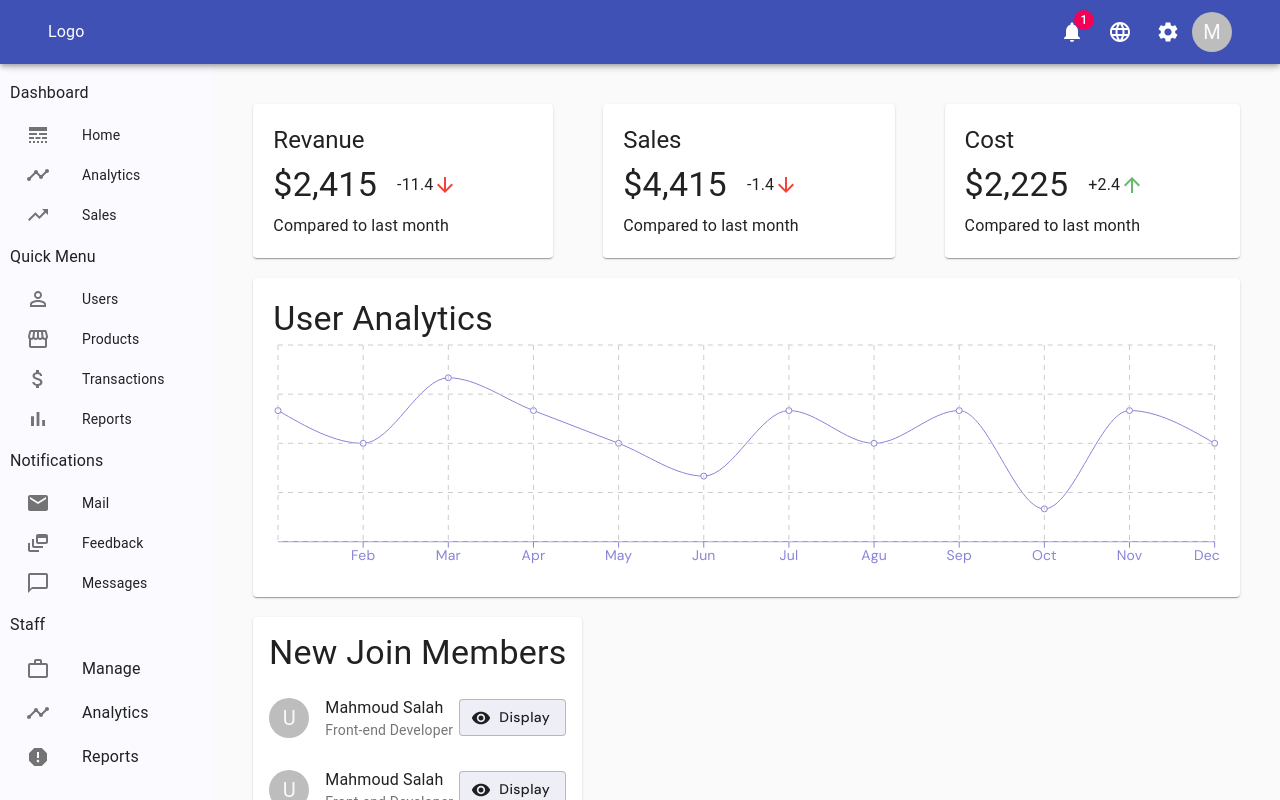
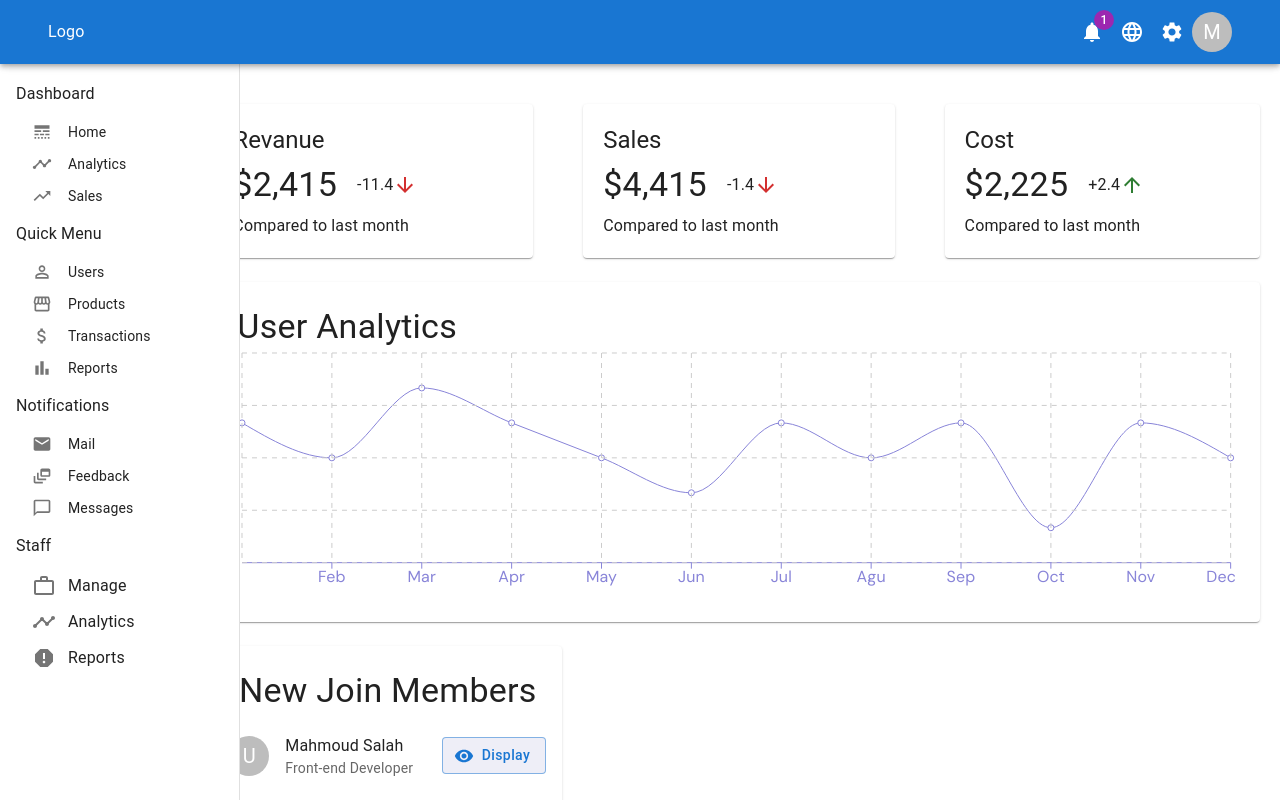
Before and after one commit to Mahmoud2227/ecommerce_admin_panel, a React (Create React App) app: page / in a window 1280 px wide. Shown: the top 800 px of the page. Built offline with nearby package versions, Linux system fonts and the light colour scheme.

Commit message:
upgraded material-ui from v4 to v5

```diff
--- a/package.json
+++ b/package.json
@@ -3,8 +3,10 @@
 	"version": "0.1.0",
 	"private": true,
 	"dependencies": {
-    "@material-ui/core": "^4.12.4",
-    "@material-ui/icons": "^4.11.3",
+		"@emotion/react": "^11.9.0",
+		"@emotion/styled": "^11.8.1",
+		"@mui/icons-material": "^5.6.2",
+		"@mui/material": "^5.6.3",
 		"@mui/styles": "^5.6.2",
 		"@testing-library/jest-dom": "^5.16.4",
 		"@testing-library/react": "^13.1.1",
--- a/src/App.js
+++ b/src/App.js
@@ -1,5 +1,5 @@
 import Topbar from "./components/Topbar/Topbar";
-import {CssBaseline, Grid, Toolbar} from "@material-ui/core";
+import {CssBaseline, Grid, Toolbar} from "@mui/material";
 import SideBar from "./components/SideBar/SideBar";
 import Home from "./pages/home/Home";
 
@@ -9,7 +9,7 @@ function App() {
 			<CssBaseline />
 			<Topbar />
 			<Toolbar />
-			<Grid container justifyContent='space-between' style={{height: "Calc(100vh - 64px)"}}>
+			<Grid container justifyContent='space-between' sx={{height: "Calc(100vh - 64px)"}}>
 				<SideBar />
 				<Home />
 			</Grid>
--- a/src/components/SideBar/SideBar.js
+++ b/src/components/SideBar/SideBar.js
@@ -1,13 +1,18 @@
 import React from "react";
 import {
 	Box,
+	Drawer,
 	Grid,
+	List,
+	ListItem,
 	ListItemIcon,
 	ListItemText,
 	MenuItem,
 	MenuList,
+	Toolbar,
 	Typography,
-} from "@material-ui/core";
+	makeStyles,
+} from "@mui/material";
 import {
 	AttachMoney,
 	BarChart,
@@ -21,12 +26,23 @@ import {
 	Timeline,
 	TrendingUp,
 	WorkOutline,
-} from "@material-ui/icons";
+} from "@mui/icons-material";
 
 const SideBar = () => {
 	return (
-		<Grid item md={2} style={{background: "rgb(251, 251, 255)", padding: "15px 10px 0 "}}>
-			<Box position='fixed'>
+		<Grid item md={2} sx={{background: "rgb(251, 251, 255)"}}>
+			{/* <Drawer variant='permanent'>
+				<Typography>Hello</Typography>
+			</Drawer> */}
+			<Drawer
+				variant='permanent'
+				sx={{
+					width: 240,
+					flexShrink: 0,
+					[`& .MuiDrawer-paper`]: {width: 240, boxSizing: "border-box"},
+				}}>
+				<Toolbar />
+				<Box paddingLeft={2} paddingTop={2}>
 					<Typography variant='subtitle1'>Dashboard</Typography>
 					<MenuList dense>
 						<MenuItem>
@@ -118,6 +134,7 @@ const SideBar = () => {
 						</MenuItem>
 					</MenuList>
 				</Box>
+			</Drawer>
 		</Grid>
 	);
 };
--- a/src/components/Topbar/Topbar.js
+++ b/src/components/Topbar/Topbar.js
@@ -1,12 +1,10 @@
-import {useState} from "react";
-import {AppBar, Container, Toolbar, Typography, IconButton, Badge, Avatar} from "@material-ui/core";
+import {AppBar, Container, Toolbar, Typography, IconButton, Badge, Avatar} from "@mui/material";
 
-import {Language, Notifications, Settings} from "@material-ui/icons";
+import {Language, Notifications, Settings} from "@mui/icons-material";
 
 const Topbar = () => {
 	return (
-		<>
-			<AppBar>
+		<AppBar sx={{zIndex: (theme) => theme.zIndex.drawer + 1}}>
 			<Container maxWidth='xl'>
 				<Toolbar variant='regular'>
 					<Typography>Logo</Typography>
@@ -26,7 +24,6 @@ const Topbar = () => {
 				</Toolbar>
 			</Container>
 		</AppBar>
-		</>
 	);
 };
 
--- a/src/components/WidgetSm/WidgetSm.js
+++ b/src/components/WidgetSm/WidgetSm.js
@@ -8,14 +8,14 @@ import {
 	ListItemText,
 	Paper,
 	Typography,
-} from "@material-ui/core";
-import {Visibility} from "@material-ui/icons";
+} from "@mui/material";
+import {Visibility} from "@mui/icons-material";
 import React from "react";
 
 const WidgetSm = () => {
 	return (
 		<Grid item md={4}>
-			<Paper style={{paddingBlock: 15}} elevation={1}>
+			<Paper sx={{paddingBlock: 3}} elevation={1}>
 				<Typography variant='h4' align='center'>
 					New Join Members
 				</Typography>
@@ -27,7 +27,7 @@ const WidgetSm = () => {
 						<ListItemText primary='Mahmoud Salah' secondary='Front-end Developer' />
 						<Button
 							variant='outlined'
-							style={{backgroundColor: "#eeeef7", textTransform: "none"}}
+							sx={{backgroundColor: "#eeeef7", textTransform: "none"}}
 							startIcon={<Visibility />}>
 							Display
 						</Button>
@@ -39,7 +39,7 @@ const WidgetSm = () => {
 						<ListItemText primary='Mahmoud Salah' secondary='Front-end Developer' />
 						<Button
 							variant='outlined'
-							style={{backgroundColor: "#eeeef7", textTransform: "none"}}
+							sx={{backgroundColor: "#eeeef7", textTransform: "none"}}
 							startIcon={<Visibility />}>
 							Display
 						</Button>
@@ -51,7 +51,7 @@ const WidgetSm = () => {
 						<ListItemText primary='Mahmoud Salah' secondary='Front-end Developer' />
 						<Button
 							variant='outlined'
-							style={{backgroundColor: "#eeeef7", textTransform: "none"}}
+							sx={{backgroundColor: "#eeeef7", textTransform: "none"}}
 							startIcon={<Visibility />}>
 							Display
 						</Button>
@@ -63,7 +63,7 @@ const WidgetSm = () => {
 						<ListItemText primary='Mahmoud Salah' secondary='Front-end Developer' />
 						<Button
 							variant='outlined'
-							style={{backgroundColor: "#eeeef7", textTransform: "none"}}
+							sx={{backgroundColor: "#eeeef7", textTransform: "none"}}
 							startIcon={<Visibility />}>
 							Display
 						</Button>
--- a/src/components/chart/Chart.js
+++ b/src/components/chart/Chart.js
@@ -1,5 +1,5 @@
 import React from "react";
-import {Paper, Typography} from "@material-ui/core";
+import {Paper, Typography} from "@mui/material";
 import {
 	LineChart,
 	Line,
@@ -13,7 +13,7 @@ import {
 
 const Chart = ({title, data, dataKey, grid}) => {
 	return (
-		<Paper elevation={1} style={{padding: 20, marginBlock: 20}}>
+		<Paper elevation={1} sx={{padding: 3, marginBlock: 3}}>
 			<Typography variant='h4'>{title}</Typography>
 			<ResponsiveContainer width='100%' aspect={4 / 1}>
 				<LineChart data={data}>
--- a/src/components/featuredInfo/FeaturedInfo.js
+++ b/src/components/featuredInfo/FeaturedInfo.js
@@ -1,14 +1,14 @@
-import {Box, Grid, Paper, Typography} from "@material-ui/core/";
-import {ArrowDownward, ArrowUpward} from "@material-ui/icons";
+import {Box, Grid, Paper, Typography} from "@mui/material";
+import {ArrowDownward, ArrowUpward} from "@mui/icons-material";
 
 const FeaturedInfo = () => {
 	return (
-		<Grid container style={{gap: "50px"}}>
-			<Grid item style={{flexGrow: 1}}>
-				<Paper style={{padding: "20px"}} elevation={1}>
+		<Grid container sx={{gap: "50px"}}>
+			<Grid item sx={{flexGrow: 1}}>
+				<Paper sx={{padding: "20px"}} elevation={1}>
 					<Typography variant='h5'>Revanue</Typography>
 					<Box display='flex' alignItems='center' marginY={1}>
-						<Typography variant='h4' style={{marginRight: "20px"}}>
+						<Typography variant='h4' sx={{marginRight: "20px"}}>
 							$2,415
 						</Typography>
 						<Typography>-11.4</Typography>
@@ -17,11 +17,11 @@ const FeaturedInfo = () => {
 					<Typography variant='body1'>Compared to last month</Typography>
 				</Paper>
 			</Grid>
-			<Grid item style={{flexGrow: 1}}>
-				<Paper style={{padding: "20px"}} elevation={1}>
+			<Grid item sx={{flexGrow: 1}}>
+				<Paper sx={{padding: "20px"}} elevation={1}>
 					<Typography variant='h5'>Sales</Typography>
 					<Box display='flex' alignItems='center' marginY={1}>
-						<Typography variant='h4' style={{marginRight: "20px"}}>
+						<Typography variant='h4' sx={{marginRight: "20px"}}>
 							$4,415
 						</Typography>
 						<Typography>-1.4</Typography>
@@ -30,15 +30,15 @@ const FeaturedInfo = () => {
 					<Typography variant='body1'>Compared to last month</Typography>
 				</Paper>
 			</Grid>
-			<Grid item style={{flexGrow: 1}}>
-				<Paper style={{padding: "20px"}} elevation={1}>
+			<Grid item sx={{flexGrow: 1}}>
+				<Paper sx={{padding: "20px"}} elevation={1}>
 					<Typography variant='h5'>Cost</Typography>
 					<Box display='flex' alignItems='center' marginY={1}>
-						<Typography variant='h4' style={{marginRight: "20px"}}>
+						<Typography variant='h4' sx={{marginRight: "20px"}}>
 							$2,225
 						</Typography>
 						<Typography>+2.4</Typography>
-						<ArrowUpward htmlColor='#66bb6a' />
+						<ArrowUpward color='success' />
 					</Box>
 					<Typography variant='body1'>Compared to last month</Typography>
 				</Paper>
--- a/src/pages/home/Home.js
+++ b/src/pages/home/Home.js
@@ -1,4 +1,4 @@
-import {Grid} from "@material-ui/core";
+import {Grid} from "@mui/material";
 import React from "react";
 import Chart from "../../components/chart/Chart";
 import FeaturedInfo from "../../components/featuredInfo/FeaturedInfo";
@@ -8,7 +8,7 @@ import {userData} from "../../dummyData";
 
 const Home = () => {
 	return (
-		<Grid item md={10} style={{padding: "40px 40px 20px"}}>
+		<Grid item md={10} style={{padding: "40px 20px 20px 0"}}>
 			<FeaturedInfo />
 			<Chart title='User Analytics' grid dataKey='Active User' data={userData} />
 			<Grid container>
```
Also changed, not shown: 1 other file (tests, documents, lock files or other folders). Lines whose indentation alone changed are shown as unchanged.
